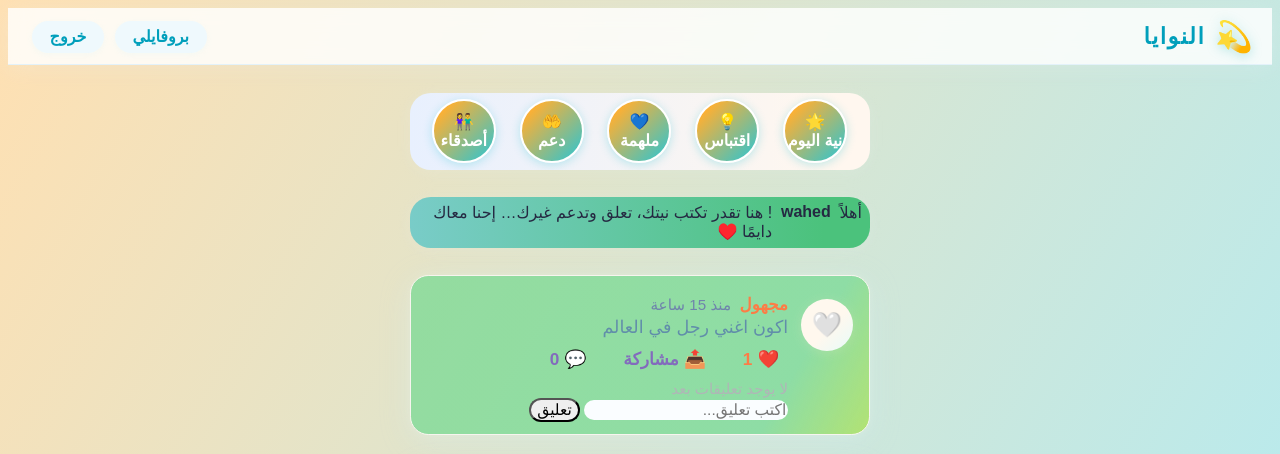
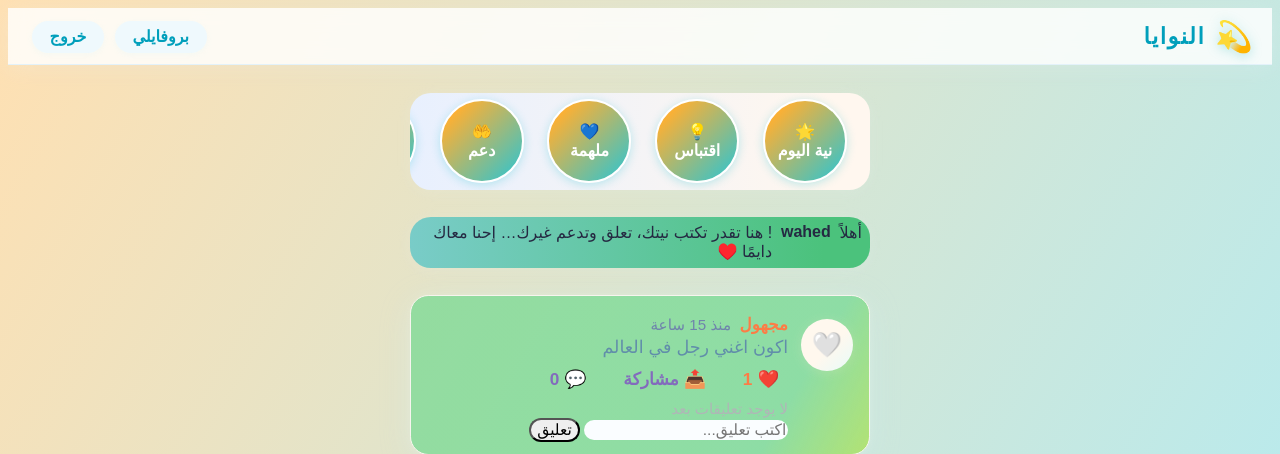
Before and after one commit to wahedahmed/niya-flask, a Flask app: page / in a window 1280 px wide. Shown: the top 454 px of the page. Run offline with Flask 3, Linux system fonts and the light colour scheme; a user stored in the database is signed in; data comes from the database, SQL or seed files in the repository.

Commit message:
تحديثاتي السريعة 🚀

```diff
--- a/static/style.css
+++ b/static/style.css
@@ -88,7 +88,7 @@ body {
 }
 
 .story-circle {
-  width: 60px; height: 60px;
+  width: 80px; height: 80px;
   border-radius: 50%;
   background: linear-gradient(135deg,#fcb034 15%,#28c5d5 100%);
   display: flex; flex-direction: column; align-items: center; justify-content: center;
```
